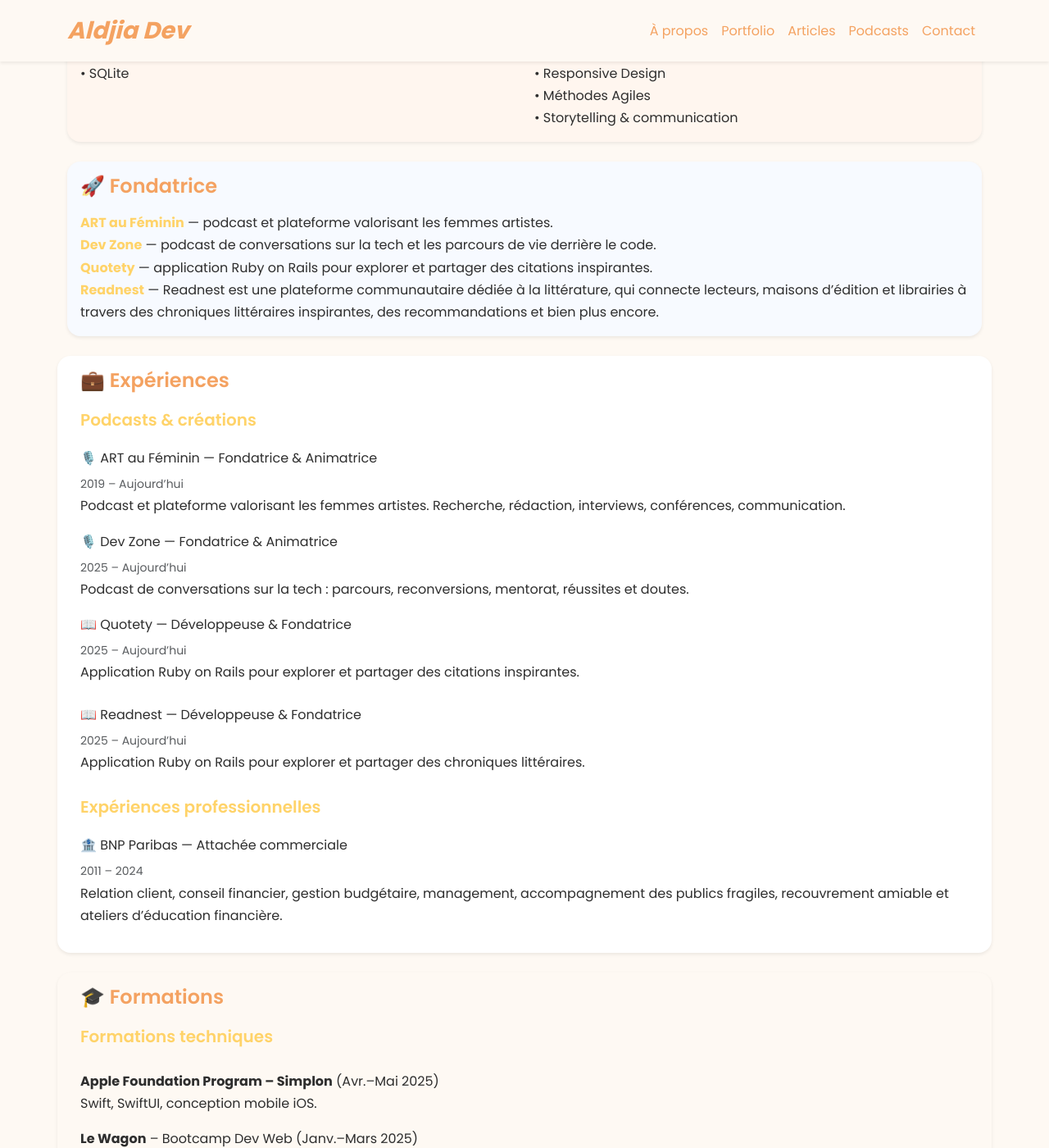
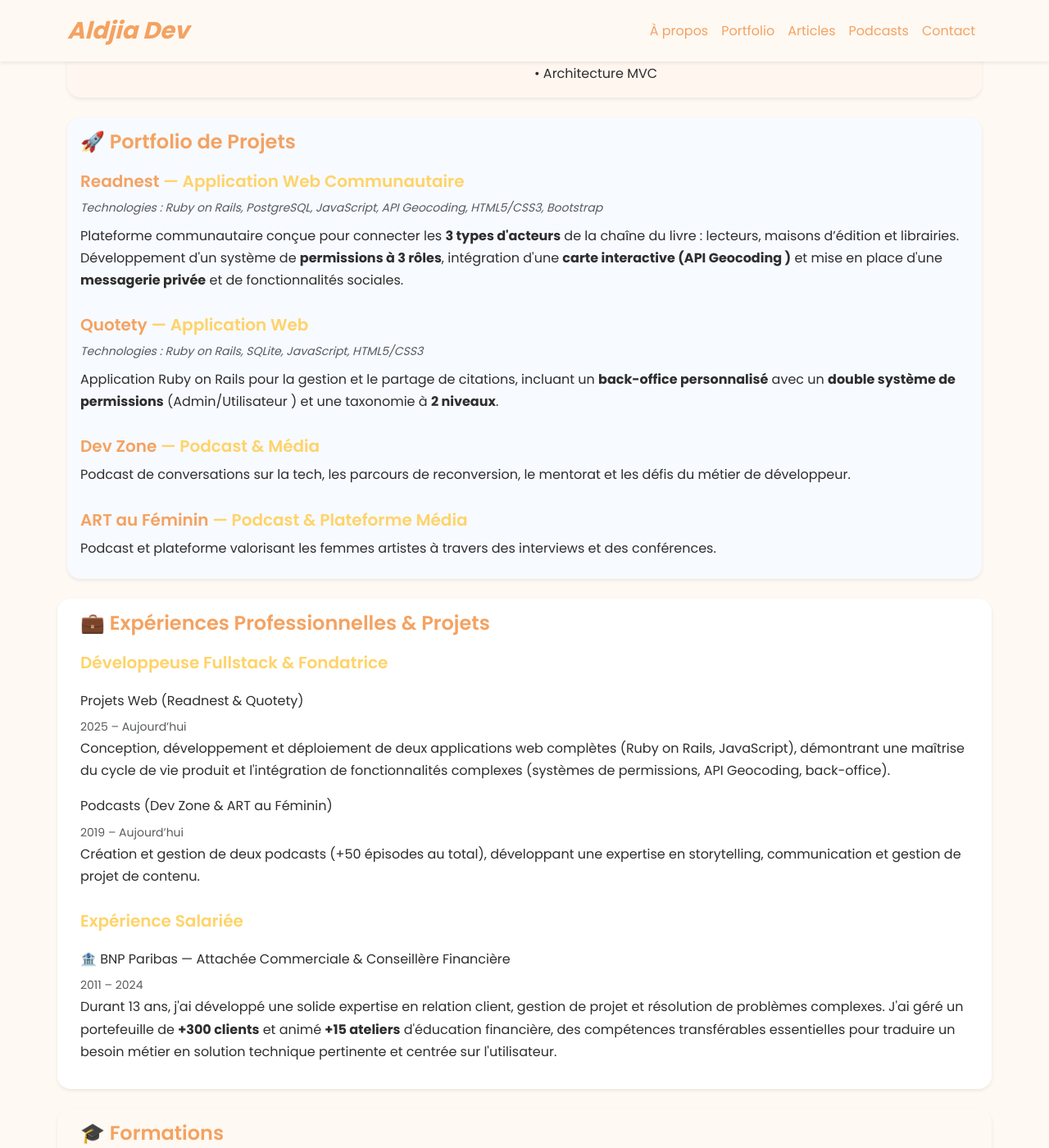
Before and after one commit to AldjiaDev/aldjia.dev, a Jekyll site: the page built from about.html, in a window 1280 px wide and 1400 px high, scrolled down 727 px. Shown: the whole window at 82% size. Built offline with Jekyll 4.4.1, drawn with Linux system fonts in a browser that asks for light colours; some of the changed text lies outside the part shown.

Commit message:
Change profile

```diff
--- a/about.html
+++ b/about.html
@@ -21,8 +21,9 @@
             Salut, moi c’est <span style="color: var(--accent);">Aldjia Boughias</span>
           </h1>
           <p class="lead text-white-50 mb-0">
-            Développeuse web — curieuse, enthousiaste,<br>
-            et toujours à fond dans ce que je fais.
+            Développeuse Fullstack & Créatrice de Produits Digitaux
+
+            Je transforme les idées en applications web et mobiles impactantes.
           </p>
         </div>
 
@@ -44,11 +45,9 @@
         <div class="col-md-6">
           <h5 class="fw-semibold" style="color: var(--accent);">Langages & Frameworks</h5>
           <ul class="list-unstyled mb-4">
-            <li>• HTML, CSS, JavaScript</li>
-            <li>• Ruby, Ruby on Rails</li>
-            <li>• Swift, SwiftUI (iOS)</li>
-            <li>• Bootstrap</li>
-            <li>• Jekyll</li>
+            <li>• **Backend :** Ruby, Ruby on Rails</li>
+            <li>• **Frontend :** JavaScript, HTML5, CSS3, Bootstrap</li>
+            <li>• **Mobile :** Swift, SwiftUI (iOS)</li>
           </ul>
         </div>
 
@@ -56,11 +55,10 @@
         <div class="col-md-6">
           <h5 class="fw-semibold" style="color: var(--accent);">Outils & Déploiement</h5>
           <ul class="list-unstyled mb-4">
-            <li>• Git / GitHub</li>
-            <li>• Heroku, GitHub Pages</li>
-            <li>• Supabase</li>
-            <li>• VS Code, Xcode</li>
-            <li>• Command Line / Terminal</li>
+            <li>• **Version Control :** Git, GitHub</li>
+            <li>• **Déploiement :** Heroku, GitHub Pages</li>
+            <li>• **Cloud / BaaS :** Supabase</li>
+            <li>• **Environnement :** VS Code, Xcode, Ligne de commande (CLI)</li>
           </ul>
         </div>
       </div>
@@ -77,12 +75,11 @@
 
         <!-- MÉTHODOLOGIES & DESIGN -->
         <div class="col-md-6">
-          <h5 class="fw-semibold" style="color: var(--accent);">Méthodologies & Design</h5>
+          <h5 class="fw-semibold" style="color: var(--accent);">Méthodologies & Conception</h5>
           <ul class="list-unstyled mb-0">
-            <li>• UX/UI Design</li>
-            <li>• Responsive Design</li>
-            <li>• Méthodes Agiles</li>
-            <li>• Storytelling & communication</li>
+            <li>• Méthodes Agiles (Scrum, Kanban)</li>
+            <li>• Conception UX/UI & Responsive Design</li>
+            <li>• Architecture MVC</li>
           </ul>
         </div>
       </div>
@@ -91,23 +88,32 @@
   </div>
 
 
-  <!-- CRÉATIONS -->
+  <!-- PORTFOLIO DE PROJETS -->
   <div class="card shadow-sm border-0 rounded-4 mb-4" style="background-color: #F7FAFF;">
     <div class="card-body">
-      <h2 class="h4 fw-semibold mb-3" style="color: var(--primary);">🚀 Fondatrice</h2>
-        <ul class="list-unstyled mb-0">
-          <li>
-            <strong><a href="https://artaufeminin.fr/" target="_blank" style="color: var(--accent);">ART au Féminin</a></strong> — podcast et plateforme valorisant les femmes artistes.
-          </li>
-          <li>
-            <strong><a href="https://open.spotify.com/episode/4p1JlnFEONylzl9UnMC4U7?si=CCzYUr9iSzen2v24AUDv9w&nd=1&dlsi=21fdc55f13b14b16" target="_blank" style="color: var(--accent);">Dev Zone</a></strong> — podcast de conversations sur la tech et les parcours de vie derrière le code.
-          </li>
-          <li>
-            <strong><a href="https://quotety.aldjia.dev/" target="_blank" style="color: var(--accent);">Quotety</a></strong> — application Ruby on Rails pour explorer et partager des citations inspirantes.
-          </li>
-           <li>
-            <strong><a href="https://www.readnest.fr/" target="_blank" style="color: var(--accent);">Readnest</a></strong> — Readnest est une plateforme communautaire dédiée à la littérature, qui connecte lecteurs, maisons d’édition et librairies à travers des chroniques littéraires inspirantes, des recommandations et bien plus encore.
-          </ul>
+      <h2 class="h4 fw-semibold mb-3" style="color: var(--primary);">🚀 Portfolio de Projets</h2>
+
+      <div class="mb-4">
+        <h5 class="fw-semibold mb-1" style="color: var(--accent);"><a href="https://www.readnest.fr/" target="_blank">Readnest</a> — Application Web Communautaire</h5>
+        <p class="text-muted small mb-2"><em>Technologies : Ruby on Rails, PostgreSQL, JavaScript, API Geocoding, HTML5/CSS3, Bootstrap</em></p>
+        <p class="mb-2">Plateforme communautaire conçue pour connecter les <strong>3 types d'acteurs</strong> de la chaîne du livre : lecteurs, maisons d’édition et librairies. Développement d'un système de <strong>permissions à 3 rôles</strong>, intégration d'une <strong>carte interactive (API Geocoding )</strong> et mise en place d'une <strong>messagerie privée</strong> et de fonctionnalités sociales.</p>
+      </div>
+
+      <div class="mb-4">
+        <h5 class="fw-semibold mb-1" style="color: var(--accent);"><a href="https://quotety.aldjia.dev/" target="_blank">Quotety</a> — Application Web</h5>
+        <p class="text-muted small mb-2"><em>Technologies : Ruby on Rails, SQLite, JavaScript, HTML5/CSS3</em></p>
+        <p class="mb-2">Application Ruby on Rails pour la gestion et le partage de citations, incluant un <strong>back-office personnalisé</strong> avec un <strong>double système de permissions</strong> (Admin/Utilisateur ) et une taxonomie à <strong>2 niveaux</strong>.</p>
+      </div>
+
+      <div class="mb-4">
+        <h5 class="fw-semibold mb-1" style="color: var(--accent);"><a href="https://aldjia.dev/podcasts/dev-zone/" target="_blank">Dev Zone</a> — Podcast & Média</h5>
+        <p class="mb-2">Podcast de conversations sur la tech, les parcours de reconversion, le mentorat et les défis du métier de développeur.</p>
+      </div>
+
+      <div>
+        <h5 class="fw-semibold mb-1" style="color: var(--accent );"><a href="https://artaufeminin.fr/" target="_blank">ART au Féminin</a> — Podcast & Plateforme Média</h5>
+        <p class="mb-2">Podcast et plateforme valorisant les femmes artistes à travers des interviews et des conférences.</p>
+      </div>
     </div>
   </div>
 
@@ -117,42 +123,28 @@
   <!-- EXPÉRIENCES -->
   <div class="card shadow-sm border-0 rounded-4 mb-4" style="background-color: #ffffff;">
     <div class="card-body">
-      <h2 class="h4 fw-semibold mb-3" style="color: var(--primary);">💼 Expériences</h2>
+      <h2 class="h4 fw-semibold mb-3" style="color: var(--primary );">💼 Expériences Professionnelles & Projets</h2>
 
-      <!-- PODCASTS & CRÉATIONS -->
-      <h5 class="fw-semibold mb-3" style="color: var(--accent);">Podcasts & créations</h5>
+      <h5 class="fw-semibold mb-3" style="color: var(--accent);">Développeuse Fullstack & Fondatrice</h5>
 
       <div class="mb-3">
-        <h6 class="mb-1">🎙️ ART au Féminin — Fondatrice & Animatrice</h6>
-        <small class="text-muted">2019 – Aujourd’hui</small>
-        <p class="mb-2">Podcast et plateforme valorisant les femmes artistes. Recherche, rédaction, interviews, conférences, communication.</p>
-      </div>
-
-      <div class="mb-3">
-        <h6 class="mb-1">🎙️ Dev Zone — Fondatrice & Animatrice </h6>
+        <h6 class="mb-1">Projets Web (Readnest & Quotety)</h6>
         <small class="text-muted">2025 – Aujourd’hui</small>
-        <p class="mb-2">Podcast de conversations sur la tech : parcours, reconversions, mentorat, réussites et doutes.</p>
+        <p class="mb-2">Conception, développement et déploiement de deux applications web complètes (Ruby on Rails, JavaScript), démontrant une maîtrise du cycle de vie produit et l'intégration de fonctionnalités complexes (systèmes de permissions, API Geocoding, back-office).</p>
       </div>
 
       <div class="mb-4">
-        <h6 class="mb-1">📖 Quotety — Développeuse & Fondatrice</h6>
-        <small class="text-muted">2025 – Aujourd’hui</small>
-        <p class="mb-2">Application Ruby on Rails pour explorer et partager des citations inspirantes.</p>
+        <h6 class="mb-1">Podcasts (Dev Zone & ART au Féminin)</h6>
+        <small class="text-muted">2019 – Aujourd’hui</small>
+        <p class="mb-2">Création et gestion de deux podcasts (+50 épisodes au total), développant une expertise en storytelling, communication et gestion de projet de contenu.</p>
       </div>
 
-       <div class="mb-4">
-        <h6 class="mb-1">📖 Readnest — Développeuse & Fondatrice</h6>
-        <small class="text-muted">2025 – Aujourd’hui</small>
-        <p class="mb-2">Application Ruby on Rails pour explorer et partager des chroniques littéraires.</p>
-      </div>
-
-      <!-- EXPÉRIENCES PROFESSIONNELLES -->
-      <h5 class="fw-semibold mb-3" style="color: var(--accent);">Expériences professionnelles</h5>
+      <h5 class="fw-semibold mb-3" style="color: var(--accent);">Expérience Salariée</h5>
 
       <div>
-        <h6 class="mb-1">🏦 BNP Paribas — Attachée commerciale</h6>
+        <h6 class="mb-1">🏦 BNP Paribas — Attachée Commerciale & Conseillère Financière</h6>
         <small class="text-muted">2011 – 2024</small>
-        <p>Relation client, conseil financier, gestion budgétaire, management, accompagnement des publics fragiles, recouvrement amiable et ateliers d’éducation financière.</p>
+        <p>Durant 13 ans, j'ai développé une solide expertise en relation client, gestion de projet et résolution de problèmes complexes. J'ai géré un portefeuille de <strong>+300 clients</strong> et animé <strong>+15 ateliers</strong> d'éducation financière, des compétences transférables essentielles pour traduire un besoin métier en solution technique pertinente et centrée sur l'utilisateur.</p>
       </div>
 
     </div>
@@ -165,24 +157,26 @@
       <h2 class="h4 fw-semibold mb-3" style="color: var(--primary);">🎓 Formations</h2>
 
       <!-- FORMATIONS TECHNIQUES -->
-      <h5 class="fw-semibold mb-3" style="color: var(--accent);">Formations techniques</h5>
+      <h5 class="fw-semibold mb-3" style="color: var(--accent);">Développement Web & Mobile</h5>
       <ul class="list-group list-group-flush mb-4">
         <li class="list-group-item">
-          <strong>Apple Foundation Program – Simplon</strong> (Avr.–Mai 2025)<br>
-          Swift, SwiftUI, conception mobile iOS.
+          <strong>Apple Foundation Program – Simplon</strong> (2025)
+
+          Formation intensive à l'écosystème Apple. Compétences acquises : <strong>Swift, SwiftUI, conception d'applications mobiles iOS, UX/UI mobile.</strong>
         </li>
         <li class="list-group-item">
-          <strong>Le Wagon</strong> – Bootcamp Dev Web (Janv.–Mars 2025)<br>
-          Ruby, Rails, HTML/CSS, JavaScript.
+          <strong>Bootcamp Développeur Web (Fullstack) – Le Wagon</strong> (2025)
+
+          Formation intensive de 9 semaines (+400 heures) en développement web. Compétences acquises : <strong>Ruby, Ruby on Rails, JavaScript (ES6), HTML5, CSS3, SQL (PostgreSQL), Git, Heroku.</strong> Développement de deux applications web complètes en équipe selon les méthodes Agiles.
         </li>
       </ul>
 
       <!-- PARCOURS ACADÉMIQUE -->
-      <h5 class="fw-semibold mb-3" style="color: var(--accent);">Parcours académique</h5>
+      <h5 class="fw-semibold mb-3" style="color: var(--accent);">Parcours Académique</h5>
       <ul class="list-group list-group-flush">
-        <li class="list-group-item"><strong>Beaux-Arts</strong> – Histoire de l’art (2020–2021)</li>
-        <li class="list-group-item"><strong>BTS Banque – EFFICOM</strong> (2011–2013)</li>
-        <li class="list-group-item"><strong>Licence Biologie – Université Catholique de Lille</strong> (2008–2011)</li>
+        <li class="list-group-item"><strong>Histoire de l'Art</strong> – Beaux-Arts (2020–2021)</li>
+        <li class="list-group-item"><strong>BTS Banque</strong> (en alternance) – EFFICOM (2011–2013)</li>
+        <li class="list-group-item"><strong>Licence de Biologie</strong> – Université Catholique de Lille (2008–2011)</li>
       </ul>
     </div>
   </div>
```
